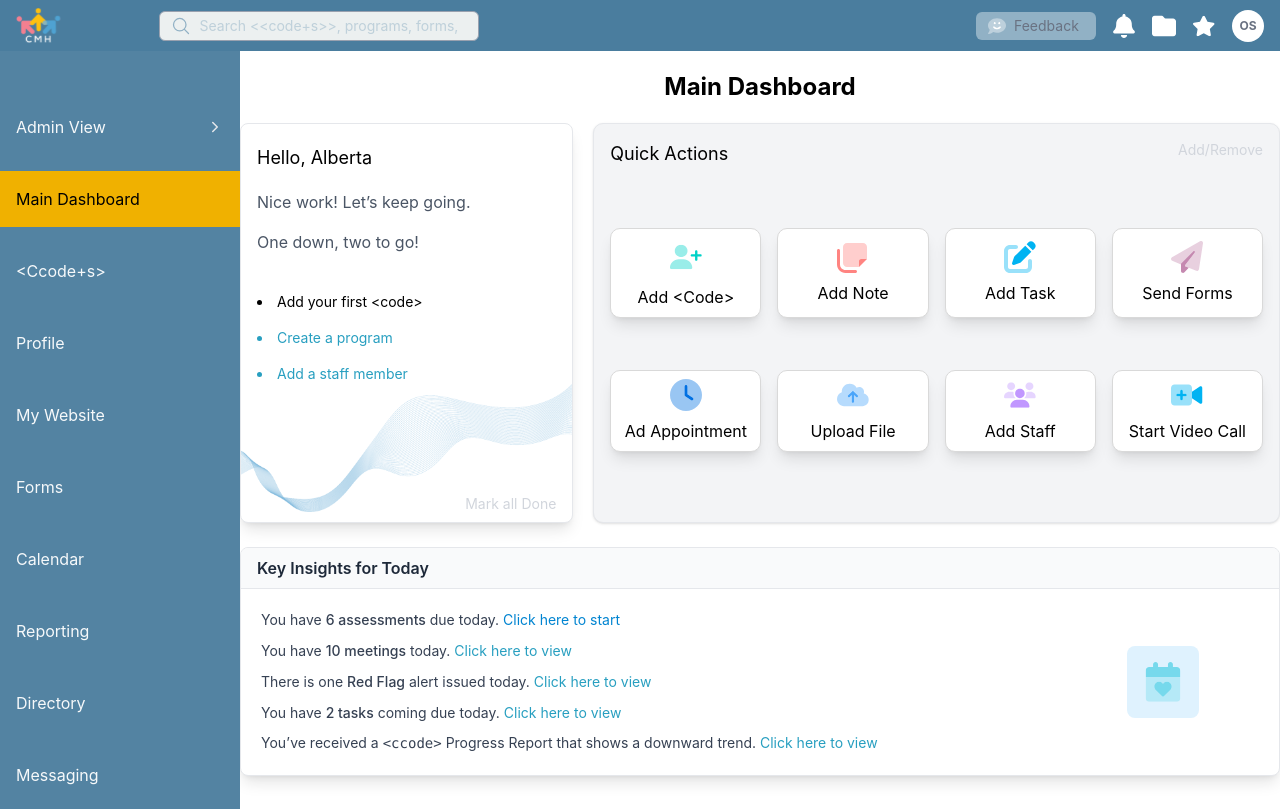
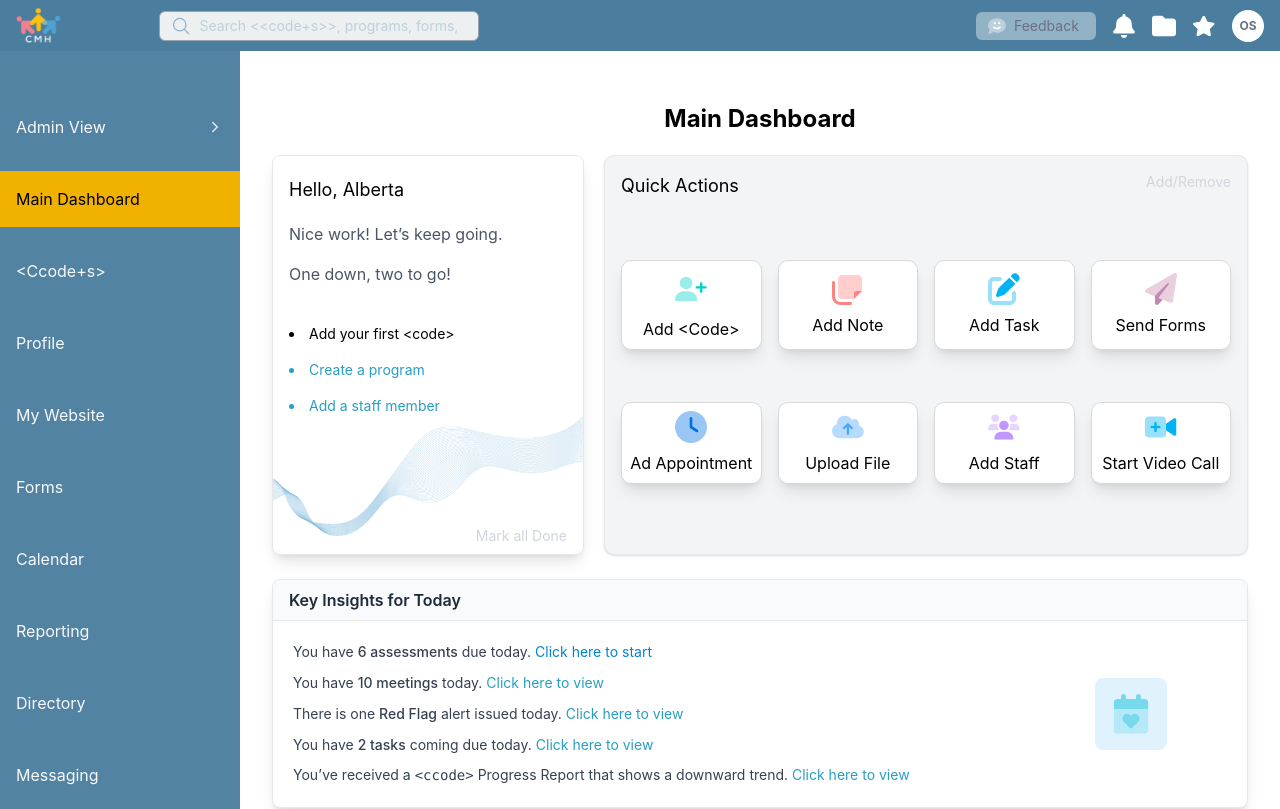
Before and after one commit to Shahzaib00721/testfile10, a Next.js app: page / in a window 1280 px wide. Shown: the top 809 px of the page. Built offline with nearby package versions, Linux system fonts and the light colour scheme.

Commit message:
update menu

```diff
--- a/src/app/dashboard/layout.tsx
+++ b/src/app/dashboard/layout.tsx
@@ -1,7 +1,7 @@
 // app/layout.tsx
 import type { Metadata } from "next";
 import { Geist, Geist_Mono } from "next/font/google";
-
+import "./globals.css";
 import Navbar from "../components/Navbar";
 import Slider from "../components/Slider";
 
--- a/src/app/layout.tsx
+++ b/src/app/layout.tsx
@@ -1,7 +1,7 @@
 // app/layout.tsx
 import type { Metadata } from "next";
 import { Geist, Geist_Mono } from "next/font/google";
-
+import "./globals.css";
 import Navbar from "./components/Navbar";
 import Slider from "./components/Slider";
 
--- a/src/app/page.tsx
+++ b/src/app/page.tsx
@@ -7,7 +7,7 @@
 
 export default function Home() {
   return (
-    <div>
+    <div className="p-4 md:p-6 lg:p-8">
       <h1 className="text-2xl font-bold text-center my-5">Main Dashboard</h1>
 
       <div className="grid md:grid-cols-3 gap-5">
```
